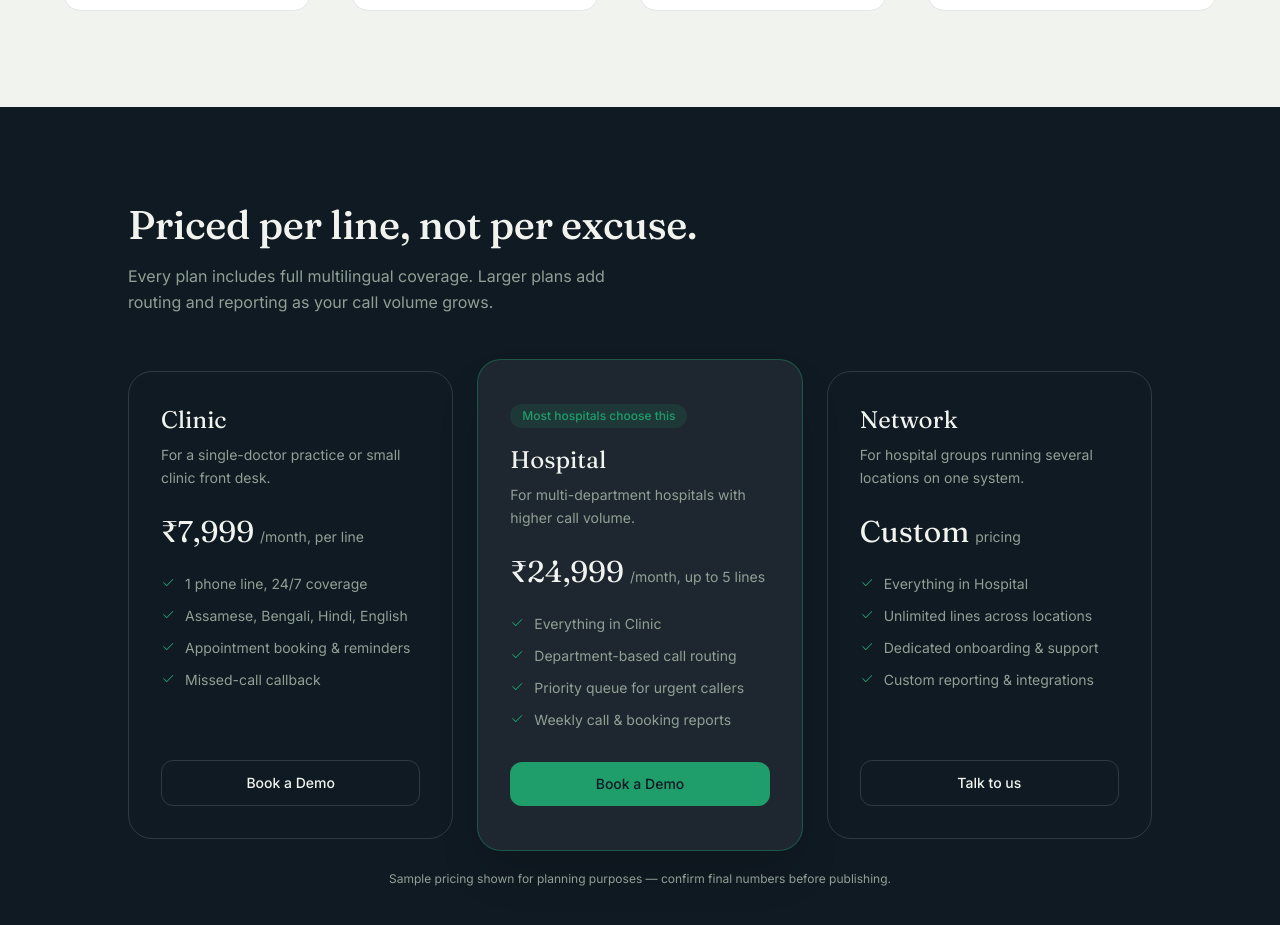
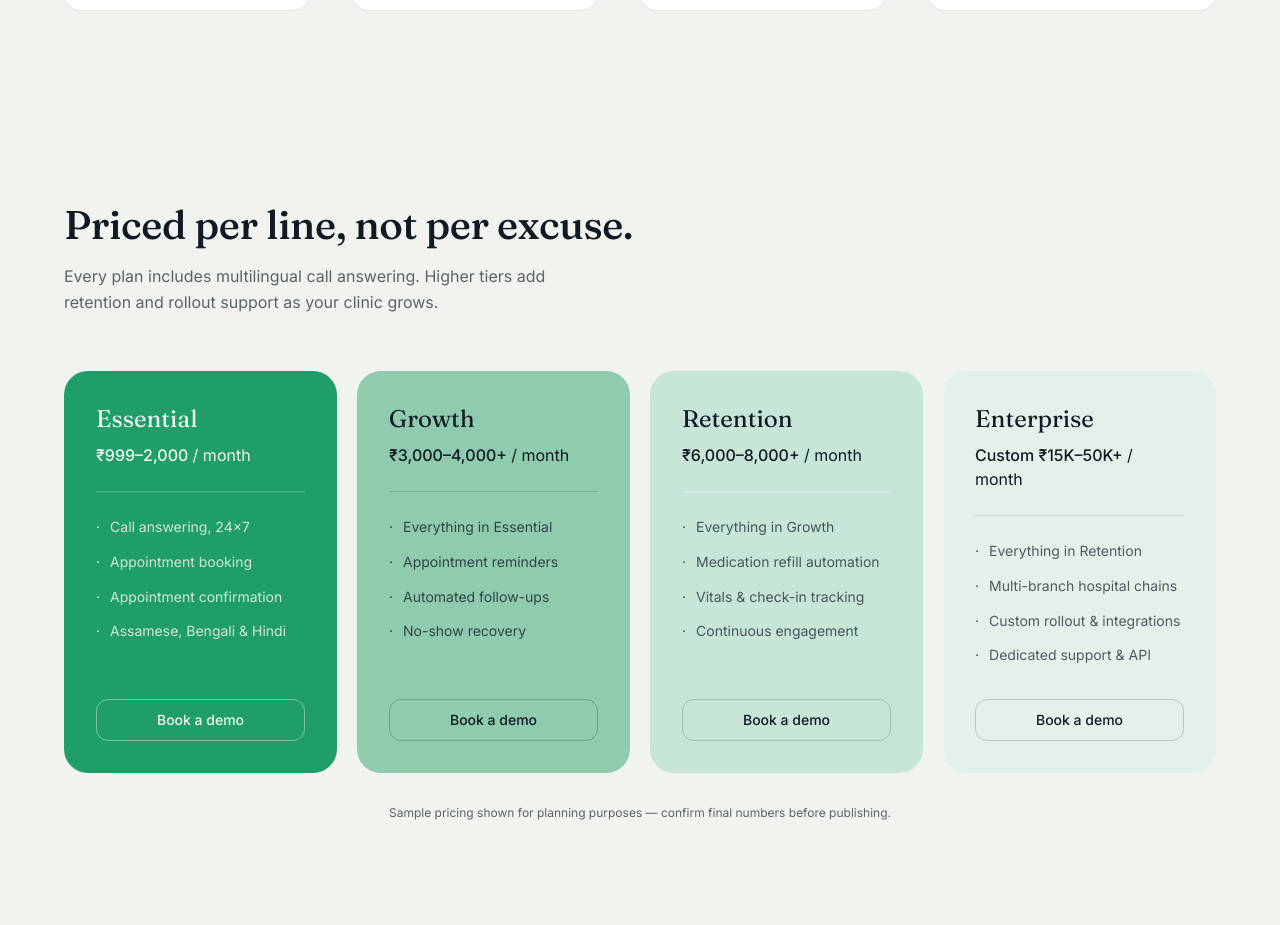
Before and after one commit to OperinLabs/OperinLabs-Landing-Page, a React (Vite) app: page / in a window 1280 px wide. Shown: the part 1513-2438 px from the top of the page. Built offline with nearby package versions, Linux system fonts and the light colour scheme.

Commit message:
Update Pricing.tsx

```diff
--- a/src/components/Pricing.tsx
+++ b/src/components/Pricing.tsx
@@ -1,5 +1,4 @@
 import { motion } from "framer-motion";
-import { BsCheck2 } from "react-icons/bs";
 
 interface PricingProps {
   onBookDemo: () => void;
@@ -7,50 +6,94 @@ interface PricingProps {
 
 const plans = [
   {
-    name: "Clinic",
-    price: "₹7,999",
-    unit: "/month, per line",
-    description: "For a single-doctor practice or small clinic front desk.",
+    name: "Essential",
+    price: "₹999–2,000",
+    unit: "/ month",
     features: [
-      "1 phone line, 24/7 coverage",
-      "Assamese, Bengali, Hindi, English",
-      "Appointment booking & reminders",
-      "Missed-call callback",
+      "Call answering, 24×7",
+      "Appointment booking",
+      "Appointment confirmation",
+      "Assamese, Bengali & Hindi",
     ],
-    highlighted: false,
+    tone: "solid",
   },
   {
-    name: "Hospital",
-    price: "₹24,999",
-    unit: "/month, up to 5 lines",
-    description: "For multi-department hospitals with higher call volume.",
+    name: "Growth",
+    price: "₹3,000–4,000+",
+    unit: "/ month",
     features: [
-      "Everything in Clinic",
-      "Department-based call routing",
-      "Priority queue for urgent callers",
-      "Weekly call & booking reports",
+      "Everything in Essential",
+      "Appointment reminders",
+      "Automated follow-ups",
+      "No-show recovery",
     ],
-    highlighted: true,
+    tone: "tint-1",
   },
   {
-    name: "Network",
-    price: "Custom",
-    unit: "pricing",
-    description: "For hospital groups running several locations on one system.",
+    name: "Retention",
+    price: "₹6,000–8,000+",
+    unit: "/ month",
     features: [
-      "Everything in Hospital",
-      "Unlimited lines across locations",
-      "Dedicated onboarding & support",
-      "Custom reporting & integrations",
+      "Everything in Growth",
+      "Medication refill automation",
+      "Vitals & check-in tracking",
+      "Continuous engagement",
     ],
-    highlighted: false,
+    tone: "tint-2",
+  },
+  {
+    name: "Enterprise",
+    price: "Custom ₹15K–50K+",
+    unit: "/ month",
+    features: [
+      "Everything in Retention",
+      "Multi-branch hospital chains",
+      "Custom rollout & integrations",
+      "Dedicated support & API",
+    ],
+    tone: "tint-3",
   },
 ];
 
+const toneStyles: Record<string, { card: string; heading: string; price: string; divider: string; body: string; button: string }> = {
+  solid: {
+    card: "bg-accent",
+    heading: "text-bg",
+    price: "text-bg",
+    divider: "border-white/25",
+    body: "text-bg/85",
+    button: "border-white/40 text-bg hover:bg-white/10",
+  },
+  "tint-1": {
+    card: "bg-[#8FCBAF]",
+    heading: "text-ink",
+    price: "text-ink",
+    divider: "border-ink/15",
+    body: "text-ink/75",
+    button: "border-ink/25 text-ink hover:bg-white/30",
+  },
+  "tint-2": {
+    card: "bg-[#C7E6D7]",
+    heading: "text-ink",
+    price: "text-ink",
+    divider: "border-ink/12",
+    body: "text-ink/70",
+    button: "border-ink/20 text-ink hover:bg-white/40",
+  },
+  "tint-3": {
+    card: "bg-accent-soft",
+    heading: "text-ink",
+    price: "text-ink",
+    divider: "border-ink/10",
+    body: "text-ink/70",
+    button: "border-ink/20 text-ink hover:bg-white/50",
+  },
+};
+
 export default function Pricing({ onBookDemo }: PricingProps) {
   return (
-    <section id="pricing" className="scroll-mt-24 bg-night px-6 py-24">
-      <div className="mx-auto max-w-5xl">
+    <section id="pricing" className="scroll-mt-24 bg-bg px-6 py-24">
+      <div className="mx-auto max-w-6xl">
         <motion.div
           initial={{ opacity: 0, y: 16 }}
           whileInView={{ opacity: 1, y: 0 }}
@@ -58,49 +101,40 @@ export default function Pricing({ onBookDemo }: PricingProps) {
           transition={{ duration: 0.6, ease: "easeOut" }}
           className="max-w-xl"
         >
-          <h2 className="font-editorial font-medium text-bg text-[32px] sm:text-[40px] leading-[1.1] tracking-[-0.01em]">
+          <h2 className="font-editorial font-medium text-ink text-[32px] sm:text-[40px] leading-[1.1] tracking-[-0.01em]">
             Priced per line, not per excuse.
           </h2>
-          <p className="mt-4 max-w-[50ch] text-base leading-relaxed text-night-soft">
-            Every plan includes full multilingual coverage. Larger plans add
-            routing and reporting as your call volume grows.
+          <p className="mt-4 max-w-[50ch] text-base leading-relaxed text-ink-soft">
+            Every plan includes multilingual call answering. Higher tiers add
+            retention and rollout support as your clinic grows.
           </p>
         </motion.div>
 
-        <div className="mt-14 grid gap-6 lg:grid-cols-3 lg:items-stretch">
-          {plans.map((plan, i) => (
+        <div className="mt-14 grid gap-5 sm:grid-cols-2 lg:grid-cols-4">
+          {plans.map((plan, i) => {
+            const tone = toneStyles[plan.tone];
+            return (
               <motion.div
                 key={plan.name}
                 initial={{ opacity: 0, y: 16 }}
                 whileInView={{ opacity: 1, y: 0 }}
                 viewport={{ once: true, margin: "-80px" }}
                 transition={{ duration: 0.5, ease: "easeOut", delay: i * 0.08 }}
-              className={
-                plan.highlighted
-                  ? "flex flex-col rounded-3xl border border-accent/40 bg-white/[0.06] p-8 lg:-my-3 lg:py-11 lg:shadow-2xl lg:shadow-black/20"
-                  : "flex flex-col rounded-3xl border border-line-night p-8"
-              }
+                className={`flex flex-col rounded-3xl p-8 ${tone.card}`}
               >
-              {plan.highlighted && (
-                <span className="mb-4 inline-flex w-fit items-center rounded-full bg-accent/15 px-3 py-1 text-xs font-medium text-accent">
-                  Most hospitals choose this
-                </span>
-              )}
-              <h3 className="font-editorial text-2xl text-bg">{plan.name}</h3>
-              <p className="mt-2 text-sm leading-relaxed text-night-soft">
-                {plan.description}
+                <h3 className={`font-editorial text-2xl ${tone.heading}`}>
+                  {plan.name}
+                </h3>
+                <p className={`mt-2 text-base font-medium ${tone.price}`}>
+                  {plan.price} <span className="font-normal">{plan.unit}</span>
                 </p>
-              <div className="mt-6 flex items-baseline gap-1.5">
-                <span className="font-editorial text-3xl text-bg">
-                  {plan.price}
-                </span>
-                <span className="text-sm text-night-soft">{plan.unit}</span>
-              </div>
 
-              <ul className="mt-6 flex flex-1 flex-col gap-3">
+                <div className={`mt-6 border-t ${tone.divider}`} />
+
+                <ul className={`mt-6 flex flex-1 flex-col gap-3 text-sm leading-relaxed ${tone.body}`}>
                   {plan.features.map((f) => (
-                  <li key={f} className="flex items-start gap-2.5 text-sm text-night-soft">
-                    <BsCheck2 className="mt-0.5 shrink-0 text-accent" aria-hidden="true" />
+                    <li key={f} className="flex gap-2.5">
+                      <span aria-hidden="true">·</span>
                       <span>{f}</span>
                     </li>
                   ))}
@@ -108,19 +142,16 @@ export default function Pricing({ onBookDemo }: PricingProps) {
 
                 <button
                   onClick={onBookDemo}
-                className={
-                  plan.highlighted
-                    ? "mt-8 w-full rounded-xl bg-accent px-5 py-3 text-sm font-medium text-night transition-colors hover:bg-accent/90"
-                    : "mt-8 w-full rounded-xl border border-line-night px-5 py-3 text-sm font-medium text-bg transition-colors hover:bg-white/5"
-                }
+                  className={`mt-8 w-full rounded-xl border px-4 py-2.5 text-sm font-medium transition-colors ${tone.button}`}
                 >
-                {plan.price === "Custom" ? "Talk to us" : "Book a Demo"}
+                  Book a demo
                 </button>
               </motion.div>
-          ))}
+            );
+          })}
         </div>
 
-        <p className="mt-8 text-center text-xs text-night-soft">
+        <p className="mt-8 text-center text-xs text-ink-soft">
           Sample pricing shown for planning purposes — confirm final numbers before publishing.
         </p>
       </div>
```
Lines whose indentation alone changed are shown as unchanged.
